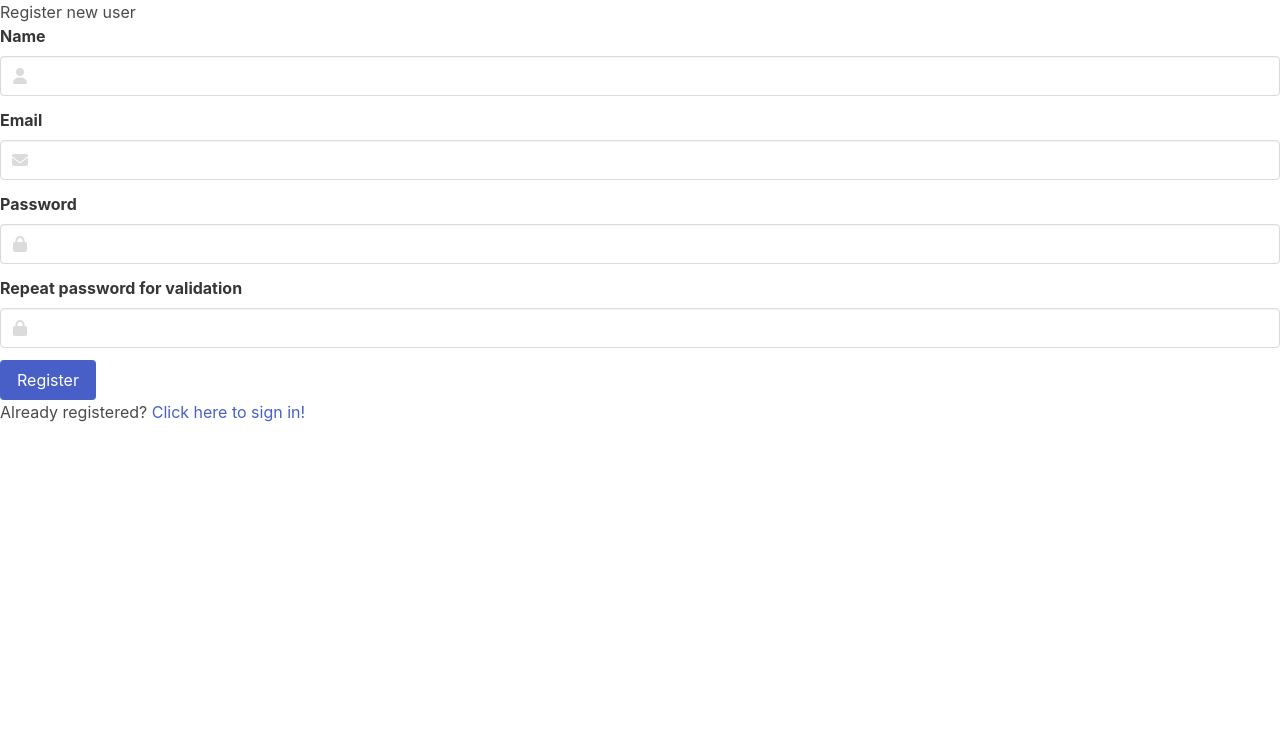
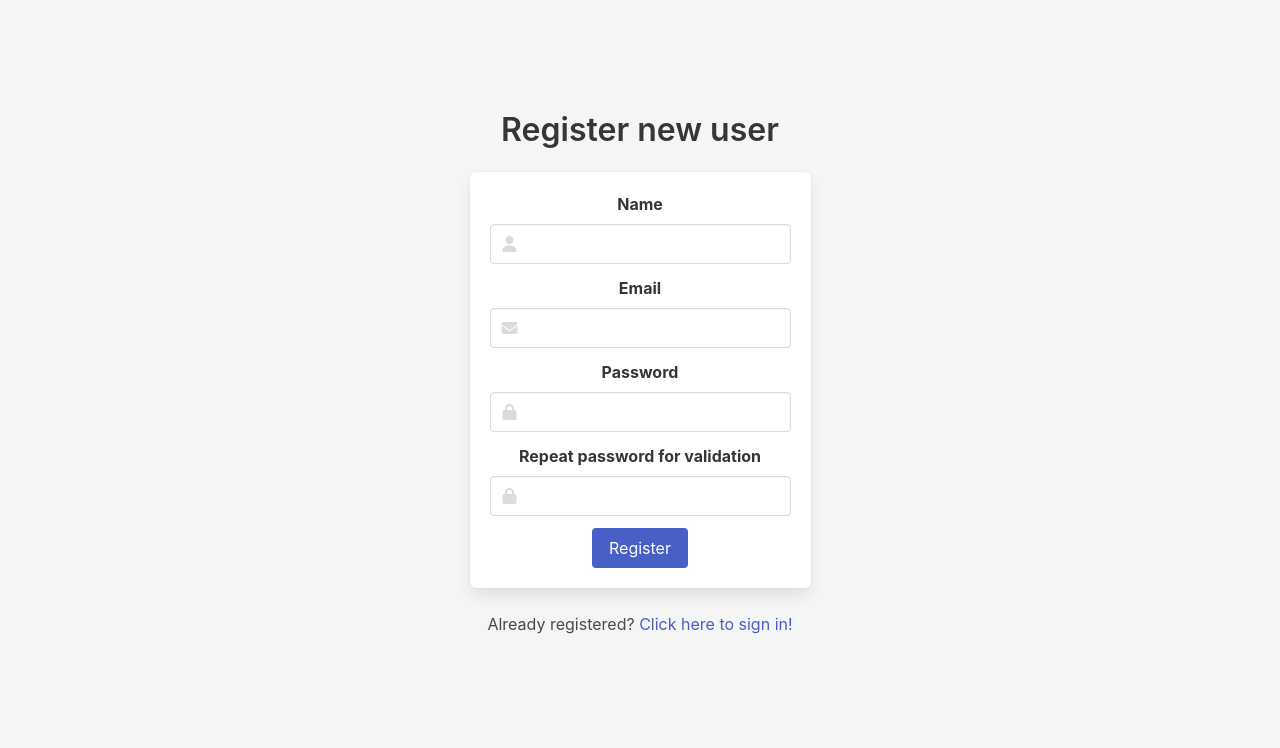
Before and after one commit to CrossMark/foosbam, a Flask app: page /auth/register in a window 1280 px wide. Shown: the part 56-804 px from the top of the page. Before the commit the page ends 478 px from the top, so only its background shows below. Run offline with Flask 3, Linux system fonts and the light colour scheme.

Commit message:
register + login pages

```diff
--- a/foosbam/templates/auth/register.html
+++ b/foosbam/templates/auth/register.html
@@ -2,7 +2,23 @@
 {% import "macros.html" as m %}
 
 {% block content %}
-    <h1>Register new user</h1>
-    {{ m.quick_form(form) }}
-    <p>Already registered? <a href="{{ url_for('auth.login') }}">Click here to sign in!</a></p>
+
+<section class="hero has-background-light is-fullheight-with-navbar">
+    <div class="hero-body">
+        <div class="container has-text-centered">
+            <div class="columns is-centered">
+                <div class="column is-narrow">
+                    <p class="title">
+                        Register new user
+                    </p>
+                    <div class="box">
+                        {{ m.quick_form(form) }}
+                    </div>
+                    <p>Already registered? <a href="{{ url_for('auth.login') }}">Click here to sign in!</a></p>
+                </div>
+            </div>
+        </div>
+    </div>
+</section>
+
 {% endblock %}
--- a/foosbam/templates/base.html
+++ b/foosbam/templates/base.html
@@ -10,7 +10,7 @@
     </head>
     <body>
         <!--Navigation bar-->
-        <nav class="navbar" role="navigation" aria-label="main navigation">
+        <nav class="navbar role="navigation" aria-label="main navigation">
             <div class="navbar-brand">
                 <a class="navbar-item" href="{{ url_for('core.index')  }}">
                     <h1><b>FOOSBAM</b></h1>
@@ -52,17 +52,27 @@
             </div>
         </nav>
 
-        <!--Alerts and messages-->
+        <!-- The actual page -->
+        <div>
+            <!-- Notifications -->
             {% with messages = get_flashed_messages(with_categories=true) %}
             {% if messages %}
                 {% for category, message in messages %}
+                <div class="container">
+                    <div class="columns is-centered">
+                        <div class="column">
                             <div class="notification {{ category }}">
                                 <button class="delete"></button>
                                 {{ message }}
                             </div>
+                        </div>
+                    </div>
+                </div>
+
                 {% endfor %}
             {% endif %}
             {% endwith %}
             {% block content %}{% endblock %}
+        </div>
     </body>
 </html>
```
Also changed, not shown: foosbam/templates/auth/login.html (+19 -3 lines). Lines whose indentation alone changed are shown as unchanged.
